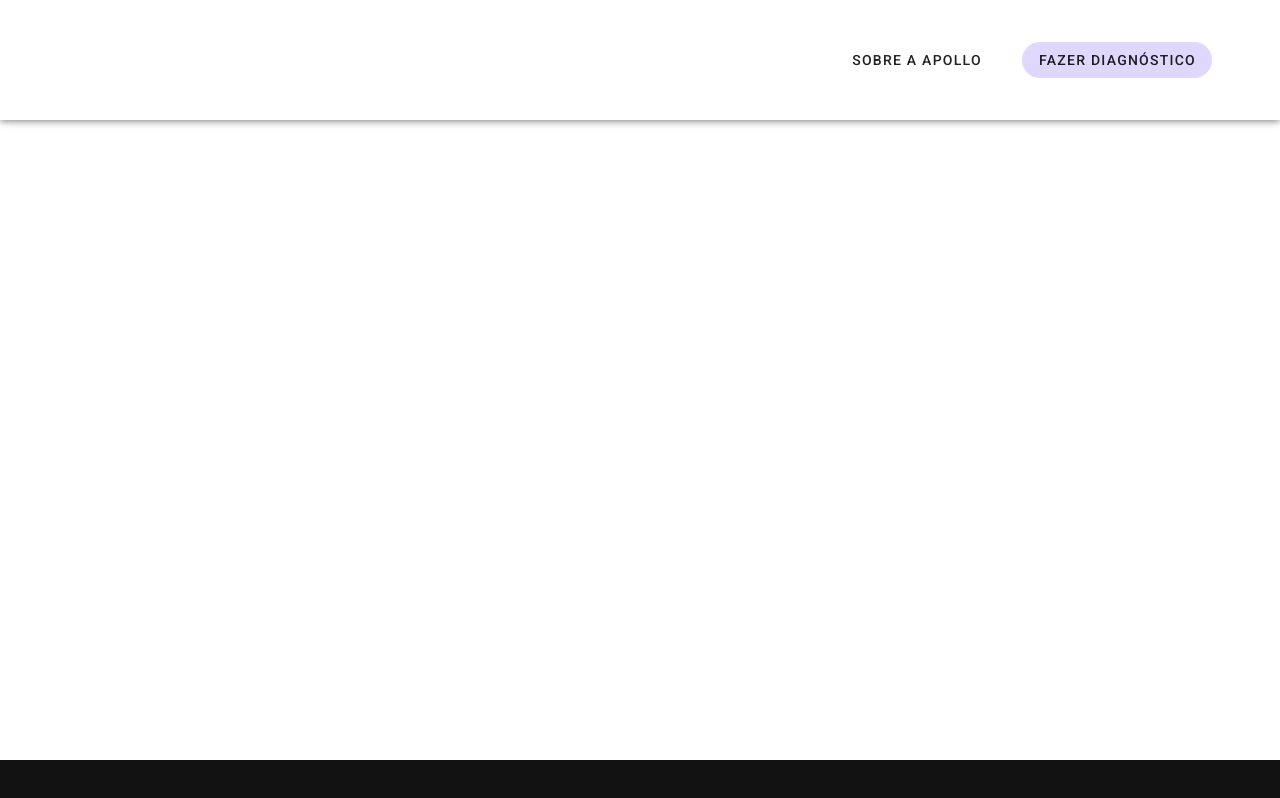
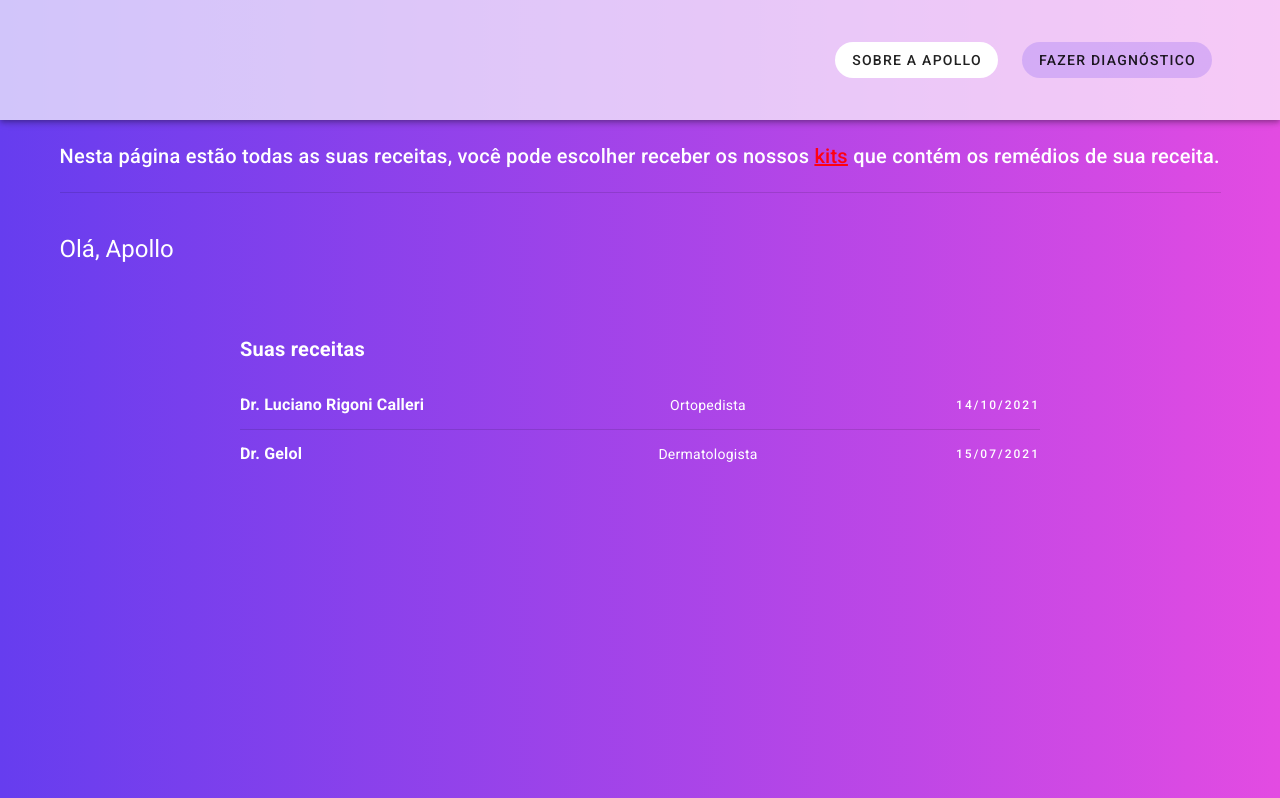
Before and after one commit to iAnd1710/apollosaude-web, a Nuxt app: page /cards/receitas in a window 1280 px wide. Shown: the top 798 px of the page. Built offline with nearby package versions, Linux system fonts and the light colour scheme.

Commit message:
new page "receitas"

```diff
--- /dev/null
+++ b/pages/cards/receitas.vue
@@ -0,0 +1,70 @@
+<template>
+    <v-app style="background-color:rgba(0, 0, 0, 0);">
+        <div class="mt-2 white--text text-h6">
+            Nesta página estão todas as suas receitas, você pode escolher receber os nossos <a class="text-decoration-underline primRY-text">kits</a> que contém os remédios de sua receita.
+        </div>
+        <v-divider class="mt-5 mb-5"></v-divider>
+        <h5 class="mt-5 white--text text-h5">Olá, Apollo</h5>
+        <section>
+          <v-card
+              color="rgba(0, 0, 0, 0)"
+              flat
+              width="100%"
+              class="mx-auto mt-13"
+              max-width="800">
+              <v-card-title class="font-weight-bold white--text pl-0"> Suas receitas </v-card-title>
+              <v-list-item target="_blank" href="https://drive.google.com/file/d/1cR4QHUMsm2-x8rJbt01bg4Pn4L0s0cab/view?usp=sharing">
+                  <v-list-item-content>
+                    <v-row class="ml-0 mr-0">
+                      <LabIcon class="pr-5 filter-black" height="20px"></LabIcon>
+                      <v-row class="ml-0 mr-0" justify="space-between" align="center">
+                          <div class="white--text text-subtitle-1 font-weight-bold"> Dr. Luciano Rigoni Calleri </div>
+                          <div class="white--text text-body-2"> Ortopedista </div>
+                          <div class="white--text text-overline align-center">14/10/2021</div>
+                      </v-row>
+                    </v-row>
+                  </v-list-item-content>
+              </v-list-item>
+              <v-divider></v-divider>
+              <v-list-item target="_blank" href="https://drive.google.com/file/d/1PwfoSBlwA9vbHAJaCcdYbYNaibtGUlVS/view?usp=sharing">
+                  <v-list-item-content>
+                    <v-row class="ml-0 mr-0">
+                      <LabIcon class="pr-5 filter-black" height="20px"></LabIcon>
+                      <v-row class="ml-0 mr-0" justify="space-between" align="center">
+                          <div class="white--text text-subtitle-1 font-weight-bold">Dr. Gelol</div>
+                          <div class="white--text text-body-2"> Dermatologista </div>
+                          <div class="white--text text-overline align-center">15/07/2021</div>
+                      </v-row>
+                    </v-row>
+                  </v-list-item-content>
+              </v-list-item>
+              <v-card-actions></v-card-actions>
+          </v-card>
+        </section>
+    </v-app>
+</template>
+
+<script>
+import LabIcon from '@/static/images/lab.svg'
+export default {
+  components: {
+    LabIcon
+  },
+}
+</script>
+
+<style lang='sass'>
+.v-main
+  background: linear-gradient(to right, #663DEF, #E34BE2)
+.title
+  max-width: 500px
+.span
+  display: inline-block
+  line-height: 12px
+.filter-black
+  filter: invert(100%)
+.v-list-item
+    padding: 0
+.v-application .text-subtitle-1
+  width: 220px
+</style>
```
